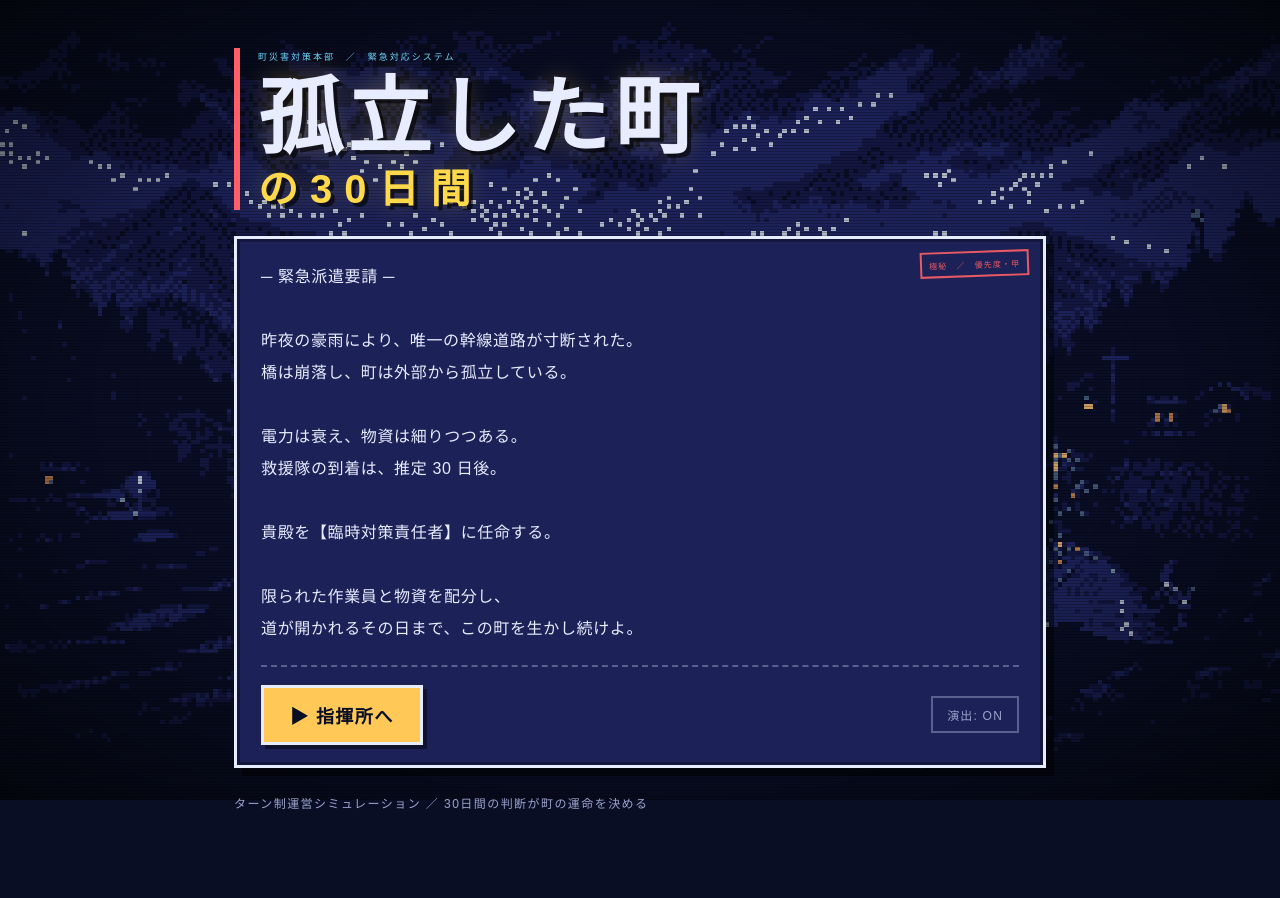
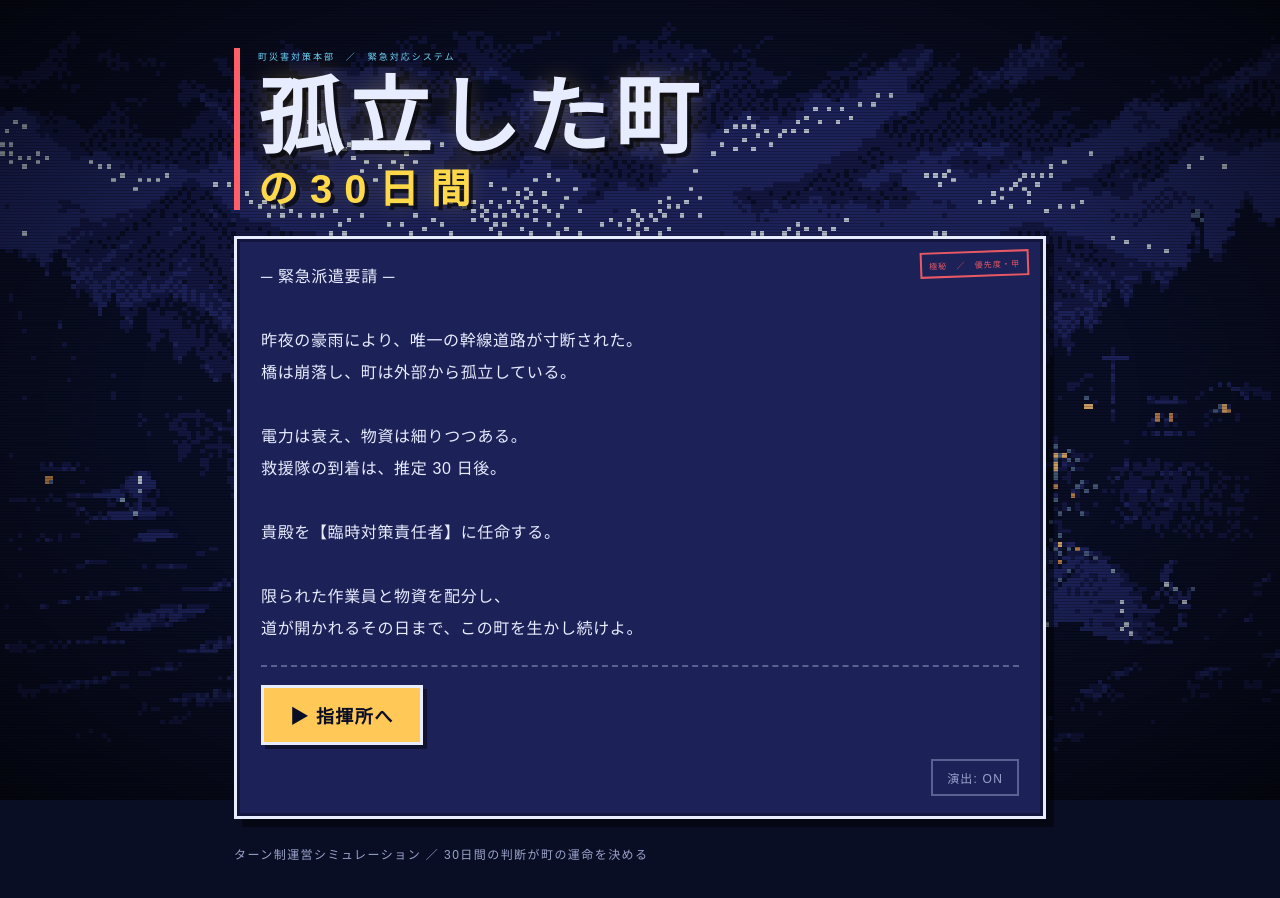
Before and after one commit to ivgtr/tozasareta-machi, a React (Vite) app: page / in a window 1280 px wide. Before the commit the page ends 847 px from the top, so only its background shows below. Built offline with nearby package versions, Linux system fonts and the light colour scheme; a web font is replaced by a local one.

Commit message:
fix: separate title actions from settings

```diff
--- a/src/ui/screens/TitleScreen.tsx
+++ b/src/ui/screens/TitleScreen.tsx
@@ -43,6 +43,7 @@ export function TitleScreen({ onNewGame, onResume, canResume }: TitleScreenProps
           <TypeText text={BRIEFING} speed={16} reserveSpace />
         </pre>
         <div className="title__actions">
+          <div className="title__game-actions">
             {canResume ? (
               <>
                 <PixelButton primary className="title__game-action" onClick={onResume}>
@@ -57,6 +58,7 @@ export function TitleScreen({ onNewGame, onResume, canResume }: TitleScreenProps
                 ▶ 指揮所へ
               </PixelButton>
             )}
+          </div>
           <button
             type="button"
             className="title__motion"
--- a/src/ui/styles/title.css
+++ b/src/ui/styles/title.css
@@ -83,11 +83,17 @@
 
 .title__actions {
   display: flex;
-  align-items: center;
+  flex-direction: column;
+  align-items: stretch;
+  gap: 14px;
+  border-top: 2px dashed var(--frame-lo);
+  padding-top: 18px;
+}
+
+.title__game-actions {
+  display: flex;
   gap: 14px;
   flex-wrap: wrap;
-  border-top: 2px dashed var(--frame-lo);
-  padding-top: 18px;
 }
 
 .title__game-action {
@@ -101,7 +107,7 @@
 }
 
 .title__motion {
-  margin-left: auto;
+  align-self: flex-end;
   background: none;
   border: 2px solid var(--frame-lo);
   color: var(--ink-dim);
```
Also changed, not shown: 1 other file (tests, documents, lock files or other folders). Lines whose indentation alone changed are shown as unchanged.
